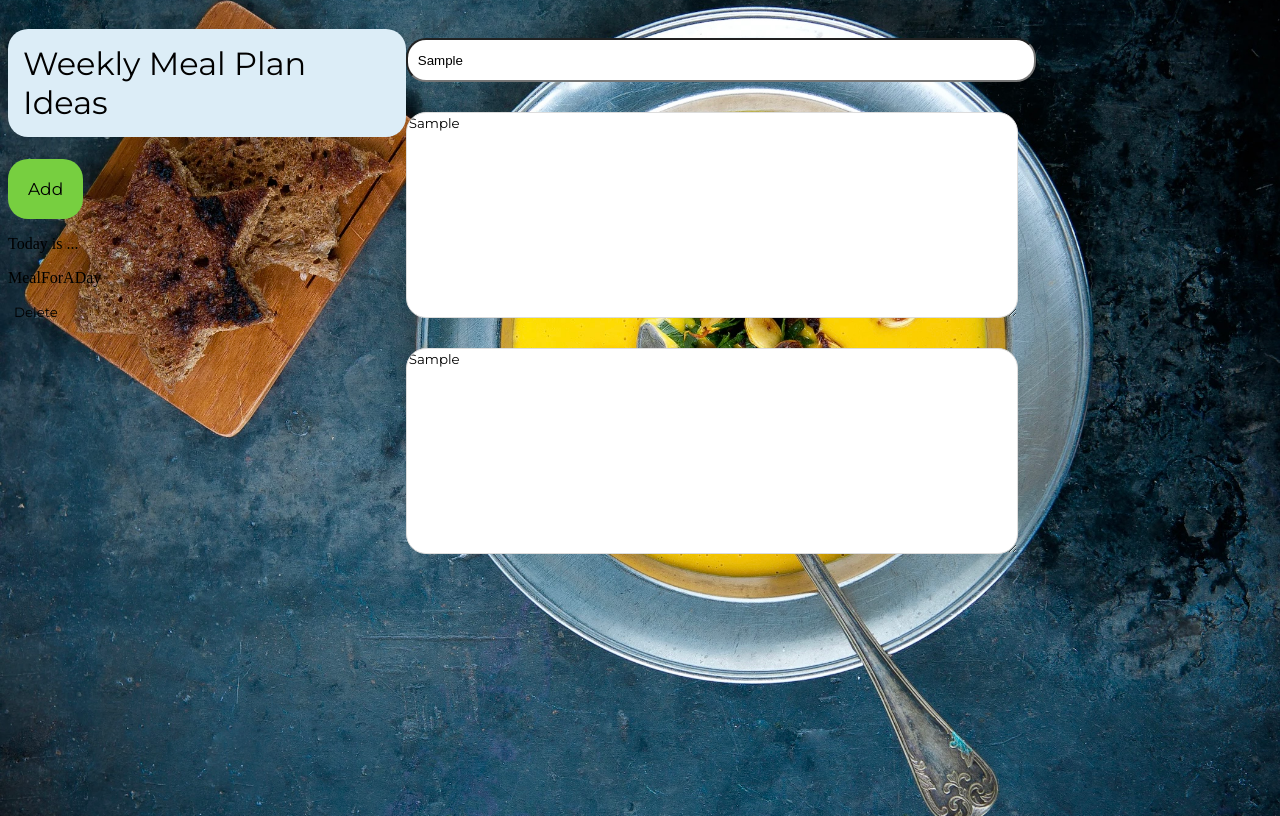
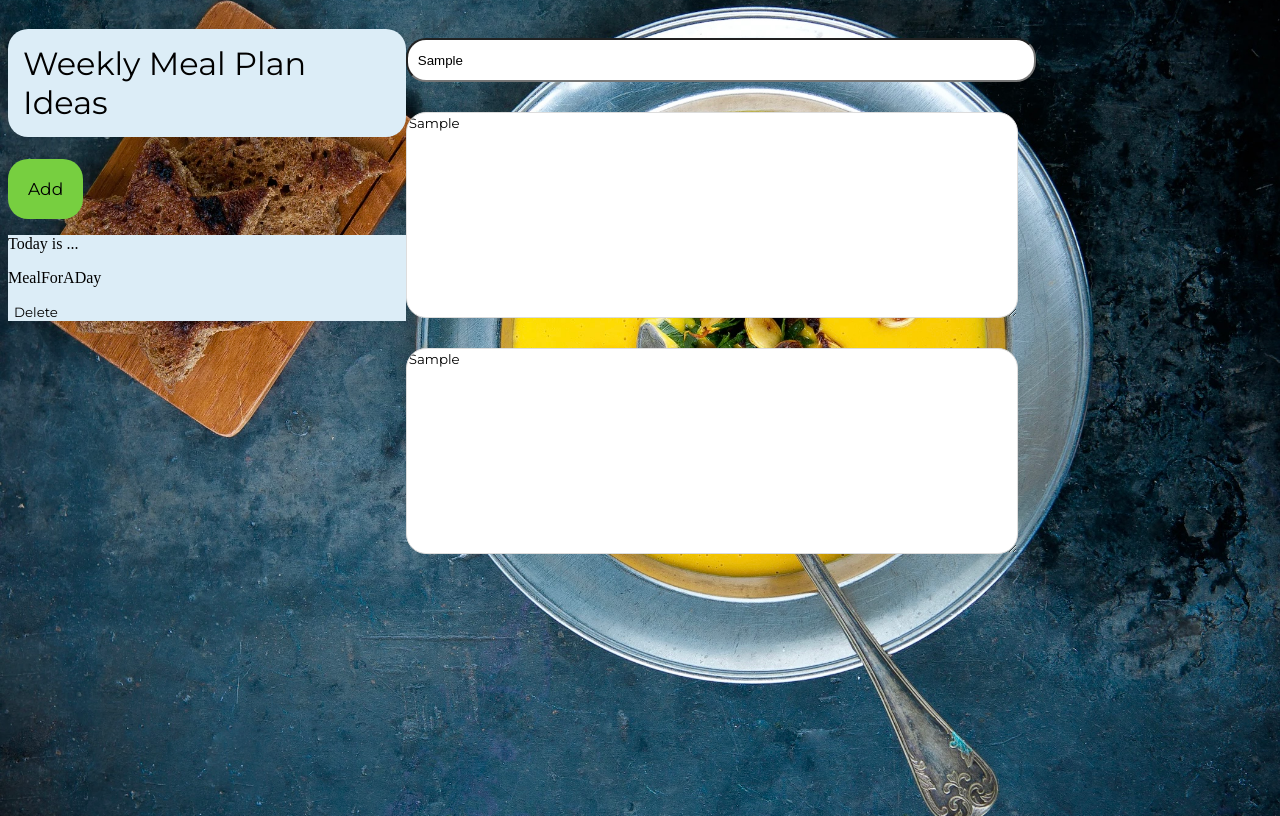
Before and after one commit to Lilia-Sirgalina/final-project-react, a React (Vite) app: page / in a window 1280 px wide. Both pictures are taken after typing "Sample", "Sample", "Sample" into the empty fields and a click on the button "Add". Built offline with nearby package versions, Linux system fonts and the light colour scheme.

Commit message:
Changes 17/02

```diff
--- a/src/App.css
+++ b/src/App.css
@@ -57,3 +57,11 @@ textarea {
     height: 200px;
     border-radius: 20px;
 }
+
+.selected {
+    background-color: #fad106;
+}
+
+.default {
+    background-color: #dcedf7;
+}
--- a/src/MyList.jsx
+++ b/src/MyList.jsx
@@ -1,18 +1,19 @@
 const MyList = ({addMeal, mealPlans, deleteDay, selectedDay, setSelectedDay}) => {
-
-
 
     return (
         <div>
             <div>
                 <h1>Weekly Meal Plan Ideas</h1>
                 <button className="button-add" onClick={addMeal}>Add</button>
-
             </div>
 
             <div>
                 {mealPlans.map(({id, title, mealForADay}) => (
-                    <div key={id} className={selectedDay ? {backgroundColor: "white"} : {backgroundColor: "yellow"}}>
+                    <div key={id}
+                        onClick={() => setSelectedDay(id)}
+                        className={`${selectedDay === id ? "selected" : "default"}`}
+                        >
+
                         <p>{title}</p>
                         <p>{mealForADay}</p>
                         <button className="button-delete" onClick={() => deleteDay(id)}>Delete</button>
```
